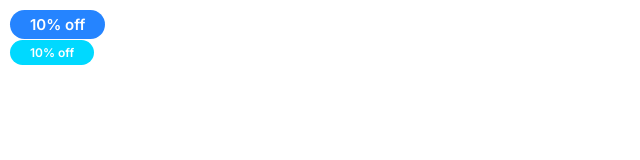
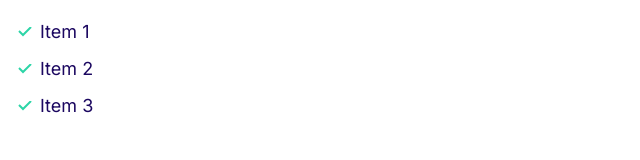
Before and after one commit to vibhorejaiswal/webdeck, a plain HTML site: page moshify/index.html in a window 1280 px wide. Shown: the whole page, without its empty margins (0-640 px from the left). Drawn offline with Linux system fonts and the light colour scheme.

Commit message:
added list component with styles

```diff
--- a/moshify/css/styles.css
+++ b/moshify/css/styles.css
@@ -14,11 +14,11 @@ html {
 }
 
 body {
-    margin: 1rem;
+    color: var(--color-body);
     font-family: Inter, Arial, Helvetica, sans-serif;
     font-size: 2.4rem;
     line-height: 1.5;
-    color: var(--color-body);
+    margin: 1rem;
 }
 
 h1, h2, h3 {
@@ -65,9 +65,9 @@ a {
 
 .link-arrow {
     color: var(--color-accent);
-    text-transform: uppercase;
     font-size: 2rem;
     font-weight: bold;
+    text-transform: uppercase;
 }
 
 .link-arrow::after {
@@ -119,3 +119,32 @@ a {
         font-size: 1.2rem;
     }
 }
+
+/* Lists */
+
+.list{
+    color: var(--color-headings);
+    list-style: none;
+    padding-left: 0;
+}
+
+.list--inline .list__item {
+    display: inline-block;
+    margin-right: 2rem ;
+}
+
+.list--tick {
+    list-style-image: url(../images/tick.svg);
+    padding-left: 3rem;
+}
+
+.list--tick .list__item {
+    padding-left: 0.5rem;
+    margin-bottom: 1rem;
+}
+
+@media screen and (min-width: 1024px) {
+    .list--tick .list__item{
+        padding-left: 0rem;
+    }
+}
--- a/moshify/index.html
+++ b/moshify/index.html
@@ -15,11 +15,10 @@
     <title>Moshify</title>
   </head>
   <body>
-    <div>
-      <span class="badge badge--primary">10% off</span>
-    </div>
-    <div>
-      <span class="badge badge--secondary badge--small">10% off</span>
-    </div>
+    <ul class="list list--tick">
+      <li class="list__item">Item 1</li>
+      <li class="list__item">Item 2</li>
+      <li class="list__item">Item 3</li>
+    </ul>
   </body>
 </html>
```
Also changed, not shown: moshify/components/lists.html (added, +5 -0 lines), moshify/images/tick.svg (added).
